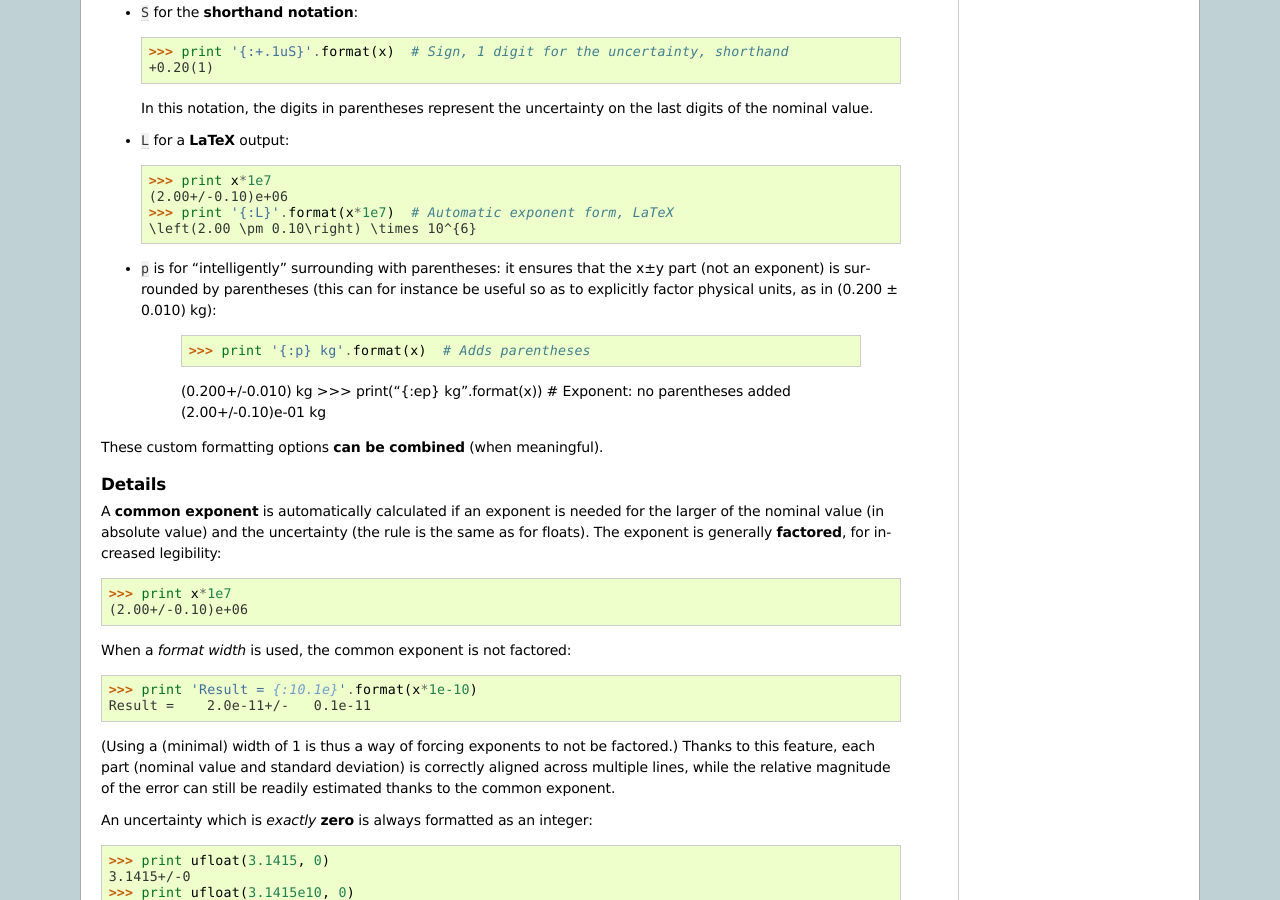
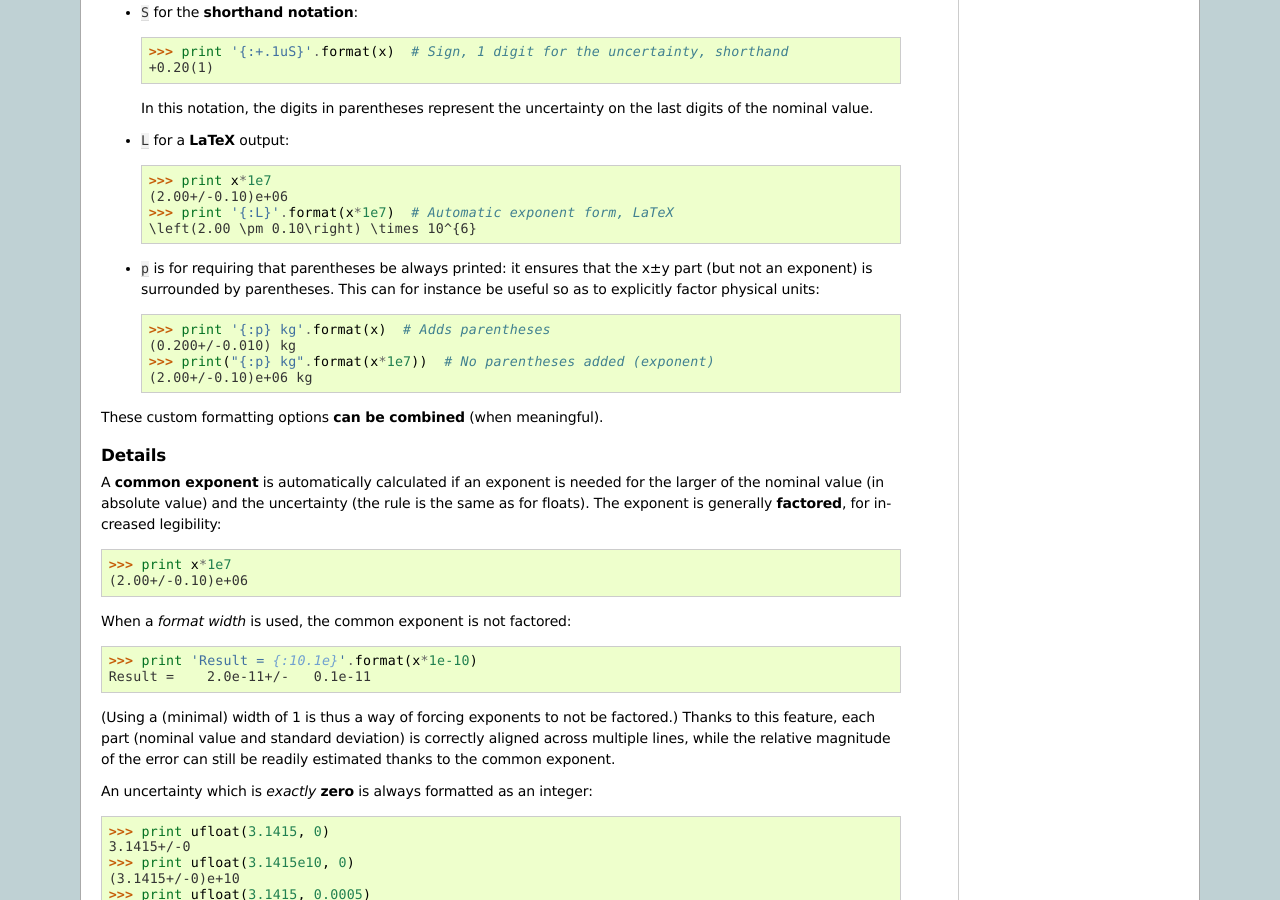
Before and after one commit to lmfit/uncertainties, a Sphinx documentation site: the page built from doc/user_guide.rst, in a window 1280 px wide and 900 px high, scrolled down 6693 px. Built offline with Sphinx 7.4.7, drawn with Linux system fonts in a browser that asks for light colours; pages that are not in the unit, such as notebooks, are missing from menus.

Commit message:
More natural example. Fixed tab. Better wording.

```diff
--- a/doc/user_guide.rst
+++ b/doc/user_guide.rst
@@ -493,15 +493,14 @@ formatting options. They can be added at the end of the format string:
   >>> print '{:L}'.format(x*1e7)  # Automatic exponent form, LaTeX
   \left(2.00 \pm 0.10\right) \times 10^{6}
 
-- ``p`` is for "intelligently" surrounding with parentheses: it ensures that
-  the x±y part (not an exponent) is surrounded by parentheses (this can for
-  instance be useful so as to explicitly factor physical units, as in (0.200 ±
-  0.010) kg):
+- ``p`` is for requiring that parentheses be always printed: it ensures that
+  the x±y part (but not an exponent) is surrounded by parentheses. This can for
+  instance be useful so as to explicitly factor physical units:
 
-	>>> print '{:p} kg'.format(x)  # Adds parentheses
+    >>> print '{:p} kg'.format(x)  # Adds parentheses
     (0.200+/-0.010) kg
-    >>> print("{:ep} kg".format(x))  # Exponent: no parentheses added
-    (2.00+/-0.10)e-01 kg
+    >>> print("{:p} kg".format(x*1e7))  # No parentheses added (exponent)
+    (2.00+/-0.10)e+06 kg
 
 These custom formatting options **can be combined** (when meaningful).
 
```
Also changed, not shown: 1 other file.
